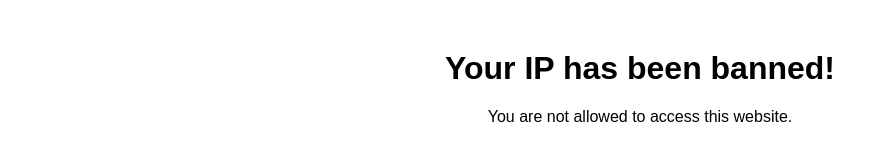
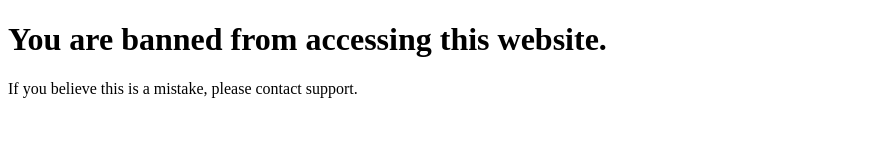
Before and after one commit to aviationplanesfun/smartwork.github.io, a plain HTML site: page banned.html in a window 1280 px wide. Shown: the whole page, without its empty margins (0-887 px from the left). Drawn offline with Linux system fonts and the light colour scheme.

Commit message:
Update banned.html

```diff
--- a/banned.html
+++ b/banned.html
@@ -3,17 +3,12 @@
 <head>
     <meta charset="UTF-8">
     <meta name="viewport" content="width=device-width, initial-scale=1.0">
-    <title>Access Denied</title>
-    <style>
-        body {
-            font-family: Arial, sans-serif;
-            text-align: center;
-            margin-top: 50px;
-        }
-    </style>
+    <title>Banned</title>
 </head>
 <body>
-    <h1>Your IP has been banned!</h1>
-    <p>You are not allowed to access this website.</p>
+
+<h1>You are banned from accessing this website.</h1>
+<p>If you believe this is a mistake, please contact support.</p>
+
 </body>
 </html>
```
